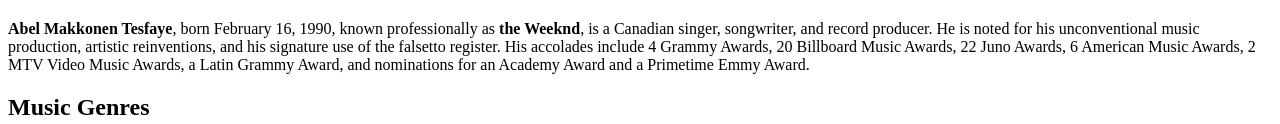
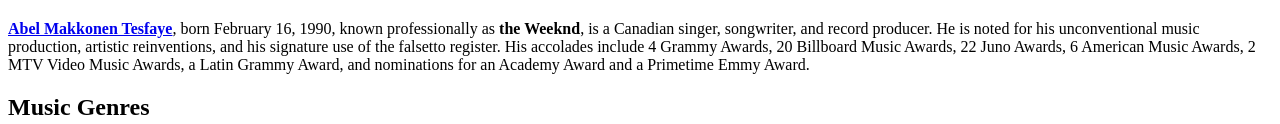
Before and after one commit to oliviagalazka/Sammanfattning, a plain HTML site: page index.html in a window 1280 px wide. Shown: the part 1104-1228 px from the top of the page. Drawn offline with Linux system fonts and the light colour scheme.

Commit message:
Added an anker, target and title.

```diff
--- a/index.html
+++ b/index.html
@@ -8,7 +8,7 @@
         <h1>The Weeknd</h1>
         <img src="theweeknd.webp" alt="Picture of the Weeknd">
         <!-- INTRODUCTION -->
-        <p><b>Abel Makkonen Tesfaye</b>, born February 16, 1990, known professionally as <b>the Weeknd</b>, is a Canadian singer, songwriter, and record producer. He is noted for his unconventional music production, artistic reinventions, and his signature use of the falsetto register. His accolades include 4 Grammy Awards, 20 Billboard Music Awards, 22 Juno Awards, 6 American Music Awards, 2 MTV Video Music Awards, a Latin Grammy Award, and nominations for an Academy Award and a Primetime Emmy Award.</p>
+        <p><a href="https://en.wikipedia.org/wiki/The_Weeknd" target="_blank" title="Open the Weeknd's Wikipedia page"><b>Abel Makkonen Tesfaye</b></a>, born February 16, 1990, known professionally as <b>the Weeknd</b>, is a Canadian singer, songwriter, and record producer. He is noted for his unconventional music production, artistic reinventions, and his signature use of the falsetto register. His accolades include 4 Grammy Awards, 20 Billboard Music Awards, 22 Juno Awards, 6 American Music Awards, 2 MTV Video Music Awards, a Latin Grammy Award, and nominations for an Academy Award and a Primetime Emmy Award.</p>
         <!-- MUSIC GENRES -->
         <h2>Music Genres</h2>
         <ul>
```
